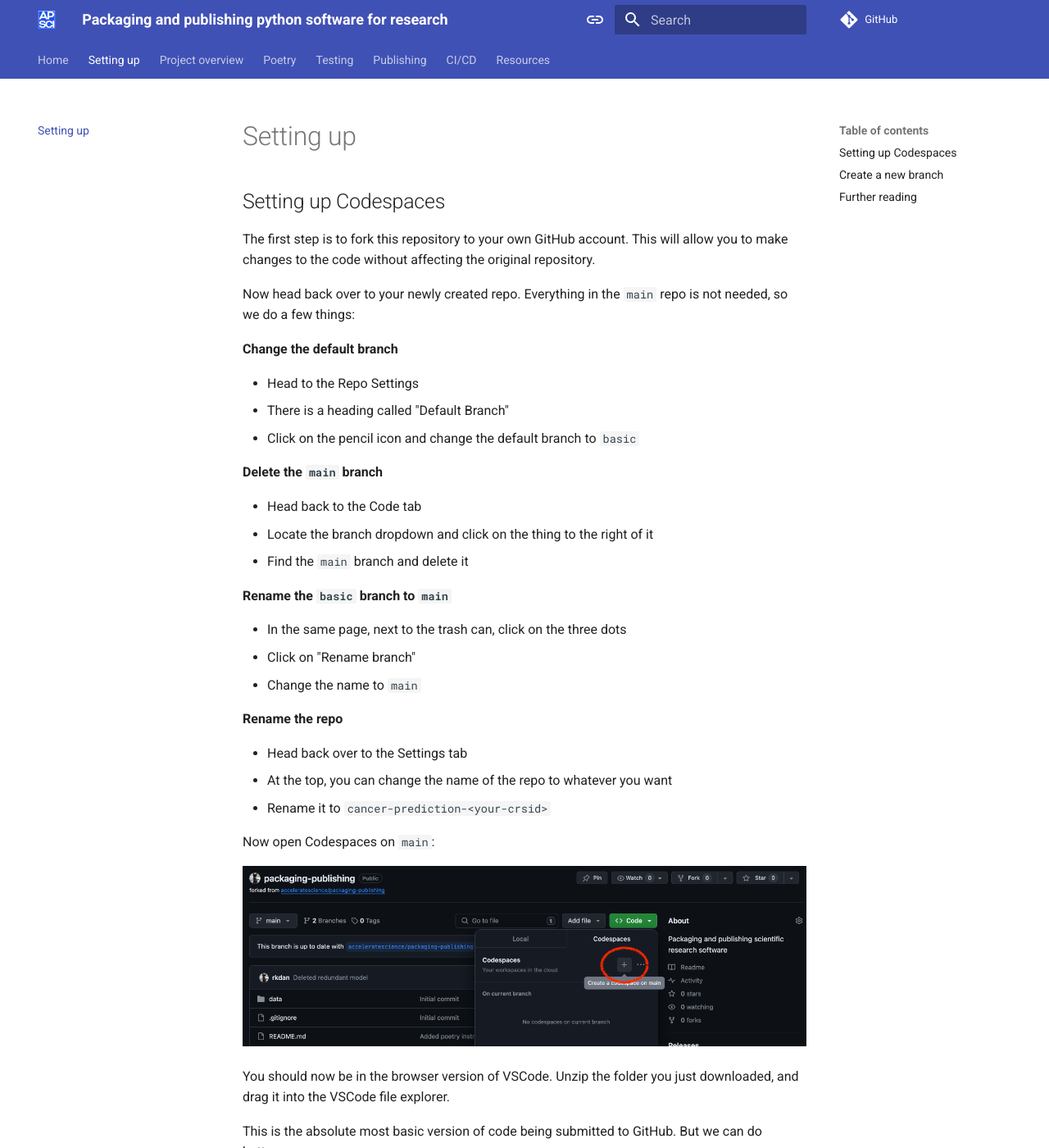
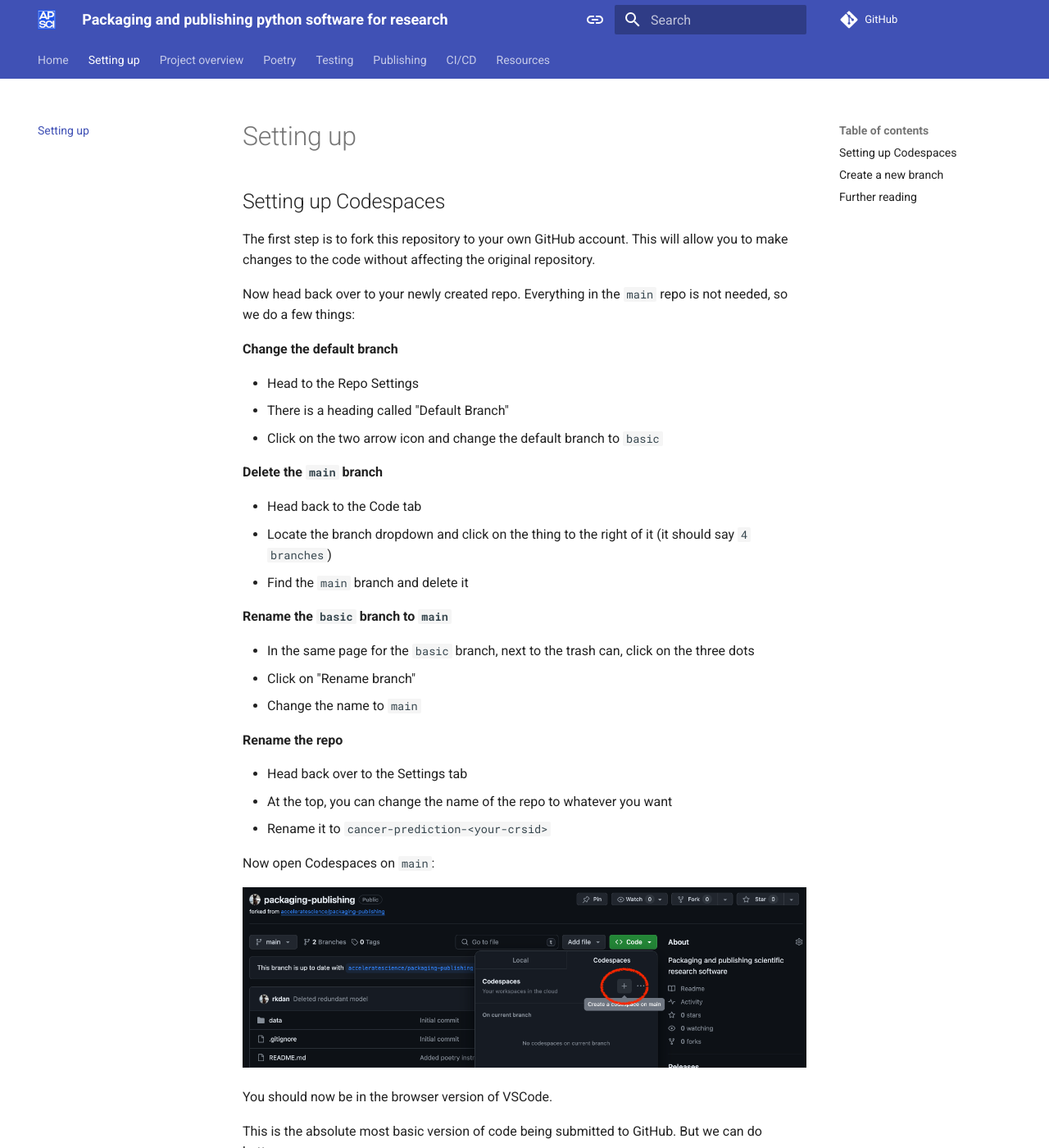
Before and after one commit to acceleratescience/packaging-publishing, an MkDocs documentation site: the page built from docs/1_setting_up.md, in a window 1280 px wide and 1400 px high. Shown: the whole window at 82% size. Built offline with MkDocs 1.6.1 and Material for MkDocs 9.7.7, drawn with Linux system fonts in a browser that asks for light colours; comment, search, counter and statistics services are not loaded.

Commit message:
update setting up

```diff
--- a/docs/1_setting_up.md
+++ b/docs/1_setting_up.md
@@ -7,17 +7,17 @@ Now head back over to your newly created repo. Everything in the `main` repo is
 
 - Head to the Repo Settings
 - There is a heading called "Default Branch"
-- Click on the pencil icon and change the default branch to `basic`
+- Click on the two arrow icon and change the default branch to `basic`
 
 **Delete the `main` branch**
 
 - Head back to the Code tab
-- Locate the branch dropdown and click on the thing to the right of it
+- Locate the branch dropdown and click on the thing to the right of it (it should say `4 branches`)
 - Find the `main` branch and delete it
 
 **Rename the `basic` branch to `main`**
 
-- In the same page, next to the trash can, click on the three dots
+- In the same page for the `basic` branch, next to the trash can, click on the three dots
 - Click on "Rename branch"
 - Change the name to `main`
 
@@ -31,7 +31,7 @@ Now open Codespaces on `main`:
 
 ![](imgs/createcodespace.png)
 
-You should now be in the browser version of VSCode. Unzip the folder you just downloaded, and drag it into the VSCode file explorer.
+You should now be in the browser version of VSCode.
 
 This is the absolute most basic version of code being submitted to GitHub. But we can do better...
 
```
